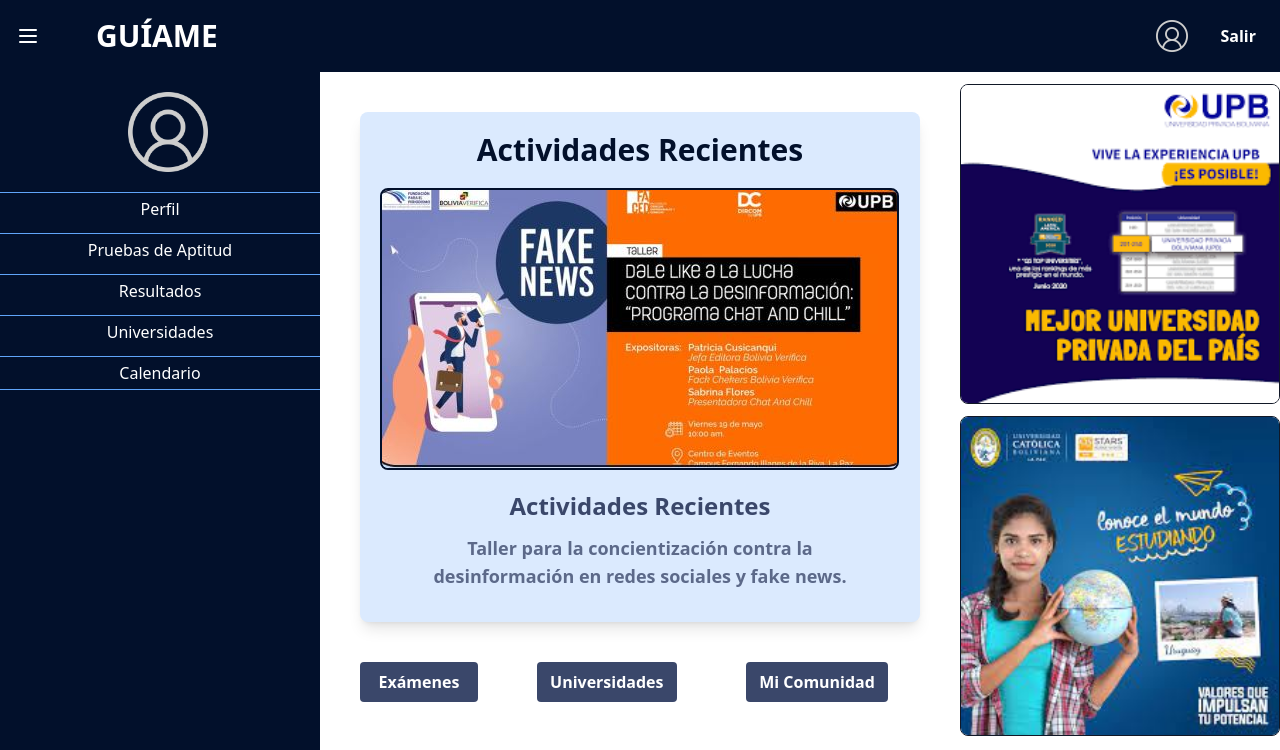
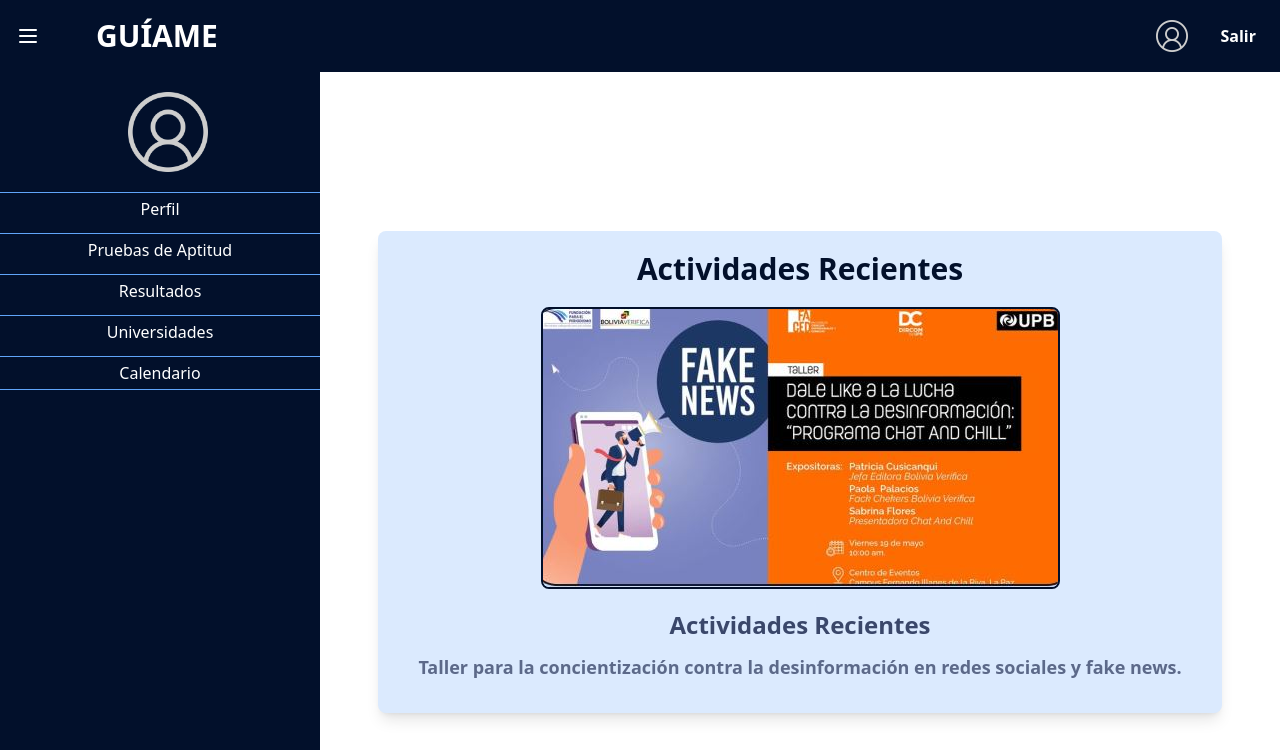
Before and after one commit to AleChirinos/Guiame, a React (Vite) app in the folder guiame/: page /principal in a window 1280 px wide. Shown: the top 750 px of the page. Built offline with nearby package versions, Linux system fonts and the light colour scheme.

Commit message:
pagina principal y resultados

```diff
--- a/guiame/src/components/Layout.jsx
+++ b/guiame/src/components/Layout.jsx
@@ -31,31 +31,8 @@
           </Link>
         </div>
         <div className="flex flex-row bg-white w-3/4">
-          <div className="basis-2/3 ">
+          <div className="m-auto ">
             <Activity />
-            <div className="basis-1/2 flex flex-row">
-            <Link to="/test" ><button className="text-white hover:bg-red-900 bg-[#3a476a] font-bold py-2 px-2 rounded w-2/3 mx-10"
-                //onClick={resetear}
-                type="button">
-                Exámenes
-              </button></Link>
-              <Link to="/university" ><button className="text-white hover:bg-red-900 bg-[#3a476a] font-bold py-2 px-2 rounded w-2/3 mx-10"
-                //onClick={resetear}
-                type="button">
-                Universidades
-              </button></Link>
-              <Link to="/principal" ><button className="text-white hover:bg-red-900 bg-[#3a476a] font-bold py-2 px-2 rounded w-2/3 mx-10"
-                //onClick={resetear}
-                type="button">
-                Mi Comunidad
-              </button></Link>
-            </div>
-          </div>
-          <div className="basis-1/3">
-          <img src={prop1} className="  h-80 my-3 rounded-lg border border-gray-900" alt="prop1"></img>
-          <img src={prop2} className="  h-80 my-3 rounded-lg border border-gray-900" alt="prop2"></img>
-          <img src={prop3} className="  h-80 w-80 my-4 mb-5 rounded-lg border border-gray-900" alt="prop3"></img>
-
           </div>
 
         </div>
--- a/guiame/src/components/Resultados.jsx
+++ b/guiame/src/components/Resultados.jsx
@@ -1,5 +1,8 @@
+import { useState } from "react";
 import icon from "../assets/n.jpg"
-const Resultados = ({ gastos, setGastos, setNewGasto }) => {
+
+const Resultados = () => {
+  const[res,setRes]=useState(false)
   return (
     <div className="flex flex-row bg-blue-100 shadow-lg rounded-lg p-5 mx-10 my-10">
       <div className="w-1/2 mx-5 ">
@@ -13,12 +16,45 @@
           Última Prueba Tomada
         </h3>
         <h4 className="text-[#5c6989] text-lg text-center font-bold mx-5 my-3">
-      Resultados
+          Resultados - Carreras Compatibles
+        </h4>
+        {res ? (
+            <div>
+              <h4 className="text-[#5c6989] text-mg text-center font-bold mx-5 my-3">
+                -Ingenieria Financiera
+              </h4>
+              <h4 className="text-[#5c6989] text-mg text-center font-bold mx-5 my-3">
+                -Economia
+              </h4>
+              <h4 className="text-[#5c6989] text-mg text-center font-bold mx-5 my-3">
+                -Contaduria
+              </h4>
+              <h4 className="text-[#5c6989] text-mg text-center font-bold mx-5 my-3">
+                -Ciencias Exactas
+              </h4>
+            </div>
+        ) : (
+          <div>
+            <h4 className="text-[#5c6989] text-mg text-center font-bold mx-5 my-3">
+              -Marketing
+            </h4>
+            <h4 className="text-[#5c6989] text-mg text-center font-bold mx-5 my-3">
+              -Diseño Gráfico
+            </h4>
+            <h4 className="text-[#5c6989] text-mg text-center font-bold mx-5 my-3">
+              -Bellas Artes
             </h4>
           </div>
 
+        )
+        }
+
+
 
       </div>
+
+
+    </div >
   );
 };
 
--- a/guiame/src/pages/PaginaAptitudes.jsx
+++ b/guiame/src/pages/PaginaAptitudes.jsx
@@ -1,27 +1,39 @@
 import React, { useState } from 'react';
-import { Link } from 'react-router-dom';
+import { Link,useNavigate } from 'react-router-dom';
 import PreguntaLikert from '../components/PreguntaLikert';
 import datos from '../data/test1.json';
 import './PaginaAptitudes.css';
+import Resultados from '../components/Resultados';
+const PaginaAptitudes = () => {
+    const [respuestas, setRespuestas] = useState([]);
+    const handleRespuestaSeleccionada = (pregunta, respuesta) => {
+      if(respuesta==="Muy interesado/a"){
+        setRes(true)
+        console.log(res)
+      };
+        setRespuestas((prevRespuestas) => ([
+            ...prevRespuestas,
+            respuesta,
+        ]));
 
-const PaginaAptitudes = () => {
-    const [respuestas, setRespuestas] = useState({});
-    const handleRespuestaSeleccionada = (pregunta, respuesta) => {
-        setRespuestas((prevRespuestas) => ({
-            ...prevRespuestas,
-            [pregunta]: respuesta,
-        }));
     };
+    const navigate = useNavigate();
+    const res = () => {
+
+      navigate("/results")
+    }
 
     const handleFormSubmit = (e) => {
         e.preventDefault();
         // Aquí puedes implementar la lógica para calcular la recomendación de carrera;
         console.log(respuestas);
+
     };
 
     return (
         <div className="container">
             <h1 className="titulo">Test de aptitudes para carreras universitarias</h1>
+
             <form onSubmit={handleFormSubmit}>
                 {datos.map((pregunta, index) => (
                     <PreguntaLikert
@@ -31,9 +43,10 @@
                         onRespuestaSeleccionada={handleRespuestaSeleccionada}
                     />
                 ))}
-                <Link to="/results">
-                    <button type="submit" className="boton">Obtener recomendación</button>
-                </Link>
+
+                    <button type="submit" className="boton" onClick={res}>
+
+                      Obtener recomendación</button>
             </form>
         </div>
     );
--- a/guiame/src/pages/ResultsPage.jsx
+++ b/guiame/src/pages/ResultsPage.jsx
@@ -32,9 +32,9 @@
                     </Link>
                 </div>
                 <div className="flex flex-row bg-white w-3/4 ">
-                    <div className="basis-2/3 ">
+                    <div className="">
                         <Resultados />
-                        <div className="basis-1/2 flex flex-row">
+                        <div className="w-full flex flex-row ">
                             <div className="bg-[#02102b] shadow-lg rounded-lg p-5 mx-10 ">
                                 <h3 className="text-white text-2xl text-center font-bold">
                                     Ten un feedback más claro y explicativo de tu resultado
@@ -49,12 +49,7 @@
 
                         </div>
                     </div>
-                    <div className="basis-1/3">
-                        <img src={prop1} className="  h-80 my-3 rounded-lg border border-gray-900" alt="prop1"></img>
-                        <img src={prop2} className="  w-80  rounded-lg border border-gray-900" alt="prop2"></img>
 
-
-                    </div>
 
                 </div>
 
```
Lines whose indentation alone changed are shown as unchanged.
